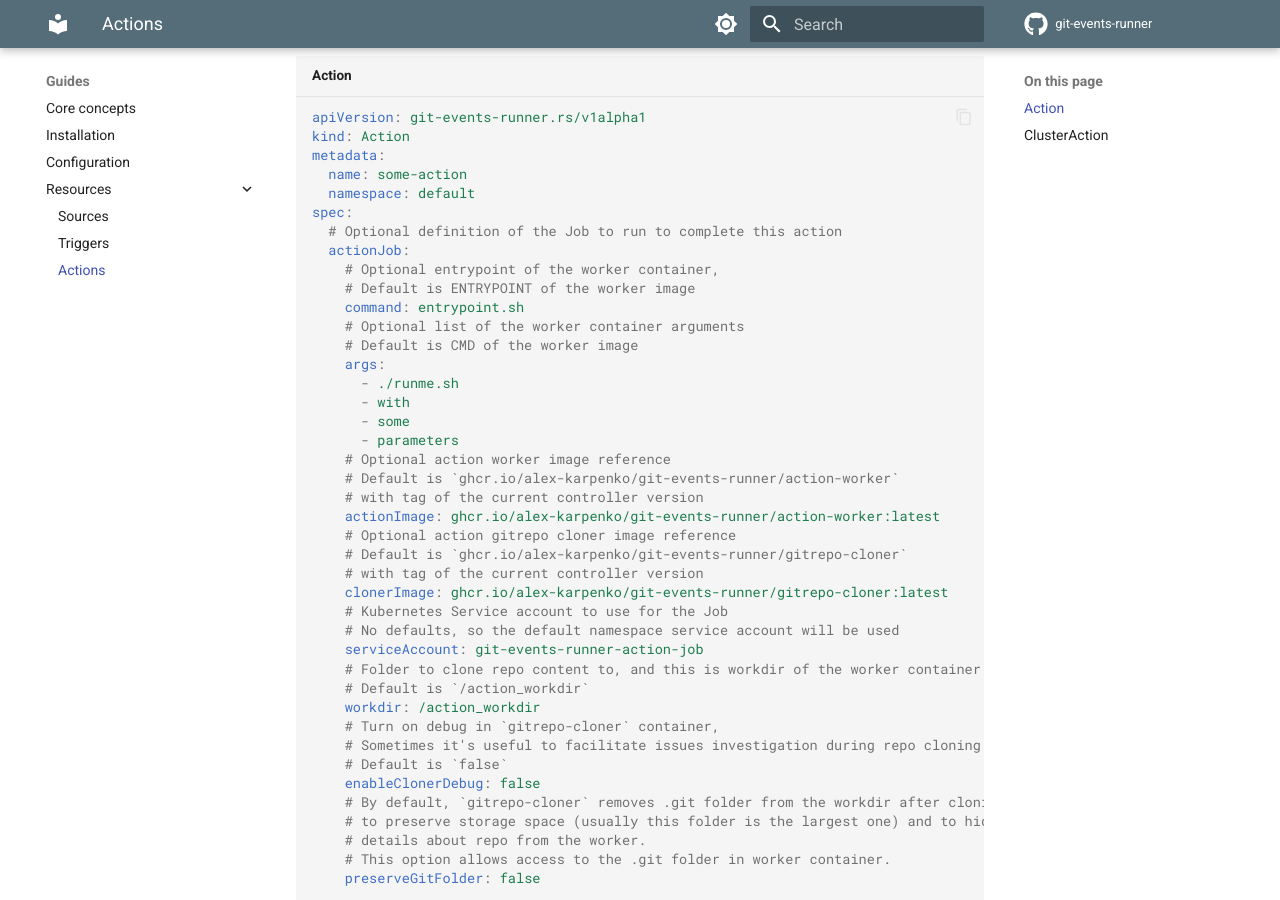
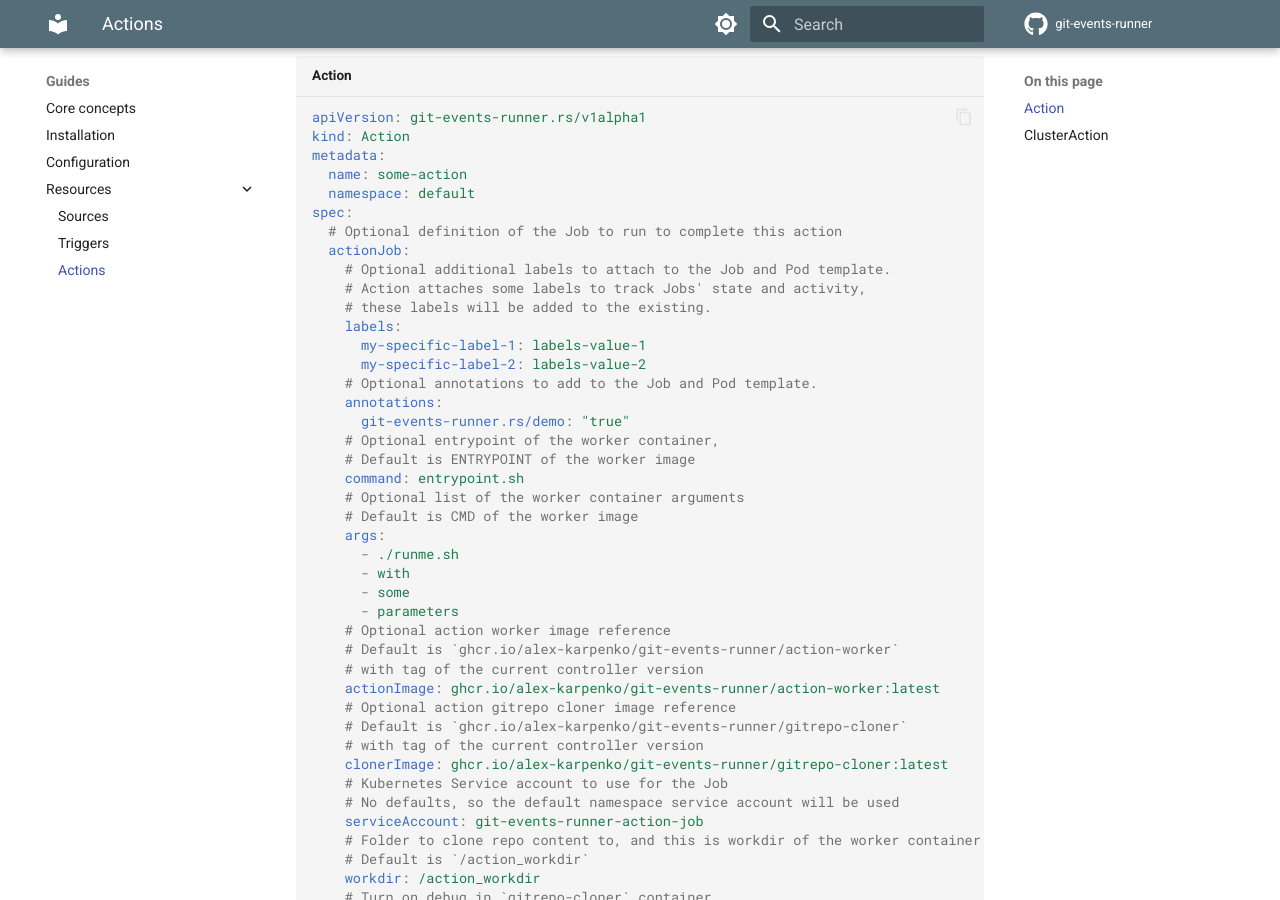
Before and after one commit to alex-karpenko/git-events-runner, an MkDocs documentation site: the page built from docs/resources/actions.md, in a window 1280 px wide and 900 px high, scrolled down 802 px. Built offline with MkDocs 1.6.1 and Material for MkDocs 9.7.7, drawn with Linux system fonts in a browser that asks for light colours; comment, search, counter and statistics services are not loaded; some of the changed text lies outside the part shown.

Commit message:
feat: Implement actionJob config with additional labels and annotations (#10)

```diff
--- a/docs/examples/action.yaml
+++ b/docs/examples/action.yaml
@@ -6,6 +6,15 @@ metadata:
 spec:
   # Optional definition of the Job to run to complete this action
   actionJob:
+    # Optional additional labels to attach to the Job and Pod template.
+    # Action attaches some labels to track Jobs' state and activity,
+    # these labels will be added to the existing.
+    labels:
+      my-specific-label-1: labels-value-1
+      my-specific-label-2: labels-value-2
+    # Optional annotations to add to the Job and Pod template.
+    annotations:
+      git-events-runner.rs/demo: "true"
     # Optional entrypoint of the worker container,
     # Default is ENTRYPOINT of the worker image
     command: entrypoint.sh
--- a/docs/examples/clusteraction.yaml
+++ b/docs/examples/clusteraction.yaml
@@ -5,6 +5,15 @@ metadata:
 spec:
   # Optional definition of the Job to run to complete this action
   actionJob:
+    # Optional additional labels to attach to the Job and Pod template.
+    # Action attaches some labels to track Jobs' state and activity,
+    # these labels will be added to the existing.
+    labels:
+      my-specific-label-1: labels-value-1
+      my-specific-label-2: labels-value-2
+    # Optional annotations to add to the Job and Pod template.
+    annotations:
+      git-events-runner.rs/demo: "true"
     # Optional entrypoint of the worker container,
     # Default is ENTRYPOINT of the worker image
     command: entrypoint.sh
```
Also changed, not shown: ROADMAP.md (+3 -1 lines), docs/intro/quick-start.md (+1 -1 lines), 1 other file.
